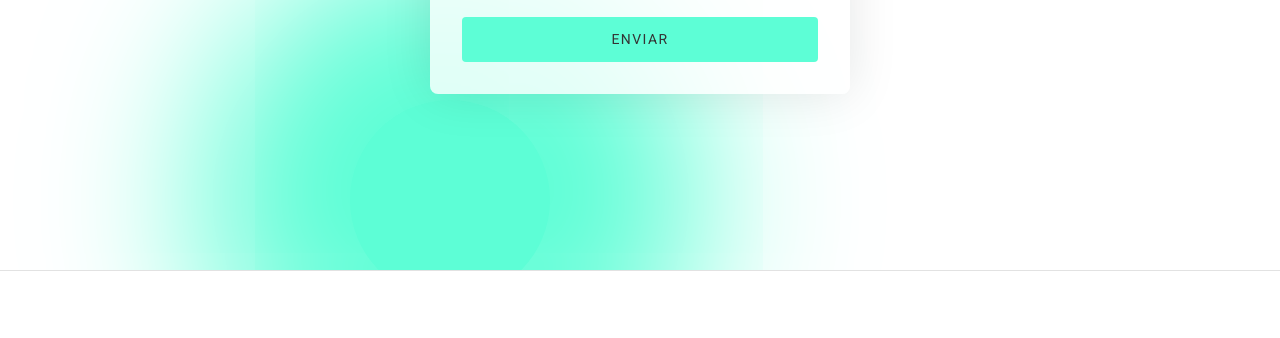
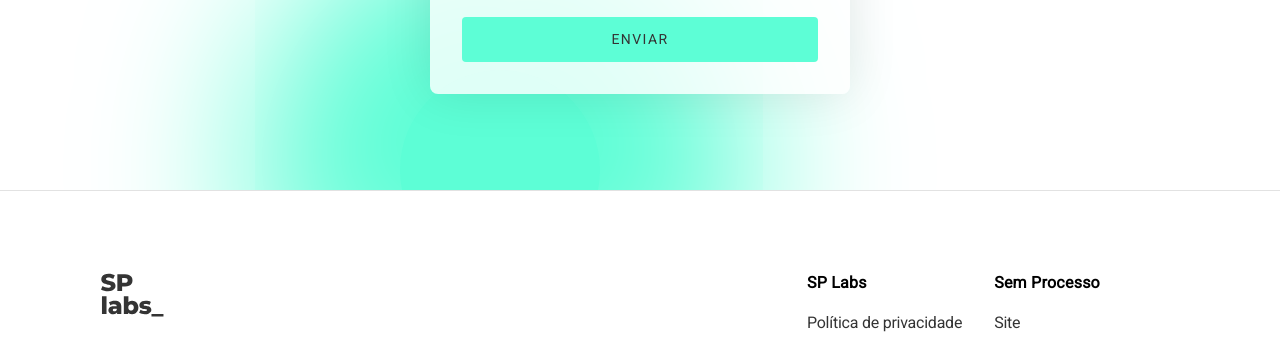
Before and after one commit to tkoch97/SP-Labs, a React (Vite) app: page / in a window 1280 px wide. Shown: the part 2288-2626 px from the top of the page. Built offline with nearby package versions, Linux system fonts and the light colour scheme; no server answers; a web font is replaced by a local one.

Commit message:
style: fixed img background in HoreSection

```diff
--- a/src/components/ContactSection/index.jsx
+++ b/src/components/ContactSection/index.jsx
@@ -103,7 +103,6 @@ export function ContactSection() {
 
           </div>
 
-        <div className='circle'/>
         </div>
 
 
--- a/src/components/ContactSection/style.scss
+++ b/src/components/ContactSection/style.scss
@@ -95,21 +95,4 @@
     }
 
   }
-
-  .circle {
-    position: absolute;
-    z-index: -1;
-    bottom: -60.0rem;
-    left: -20.0rem;
-    width: 20.0rem;
-    height: 20.0rem;
-    background-color: #5DFED6;
-    border-radius: 50%;
-    box-shadow: 0 0 16.0rem 15.0rem #5DFED6;
-
-    @media(min-width:768px) {
-      bottom: -55.0rem;
-      left: 25.0rem;
-    }
-  }
 }
--- a/src/components/HeroSection/style.scss
+++ b/src/components/HeroSection/style.scss
@@ -41,7 +41,7 @@
   height: 100vh;
 
   .heroSection__imgBackground {
-    position: absolute;
+    position: fixed;
     width: 100%;
     height: 100%;
     z-index: -1;
--- a/src/containers/home/index.jsx
+++ b/src/containers/home/index.jsx
@@ -31,8 +31,10 @@ function Home() {
         </div>
 
         <div className='container__contactBlock' id='contact'>
+          <div className='circle'/>
           <ContactSection />
         </div>
+
       </div>
 
       <div className='container__footer'>
--- a/src/containers/home/style.scss
+++ b/src/containers/home/style.scss
@@ -43,11 +43,38 @@ $content-space-mobile: 8.0rem 3.0rem;
 
 .container__contactBlock {
   padding: $content-space-mobile;
-  height: 90.0rem;
+  height: 88.0rem;
+  background-color: #fff;
+  overflow: hidden;
+  position: relative;
 
 
   @media(min-width:768px) {
     padding: $content-space-minWidth-768;
+    height: 82.0rem;
+  }
+
+  .circle {
+    position: absolute;
+    left: 0;
+    z-index: 0;
+    top: 85.0rem;
+    left: -15.0rem;
+    width: 20.0rem;
+    height: 20.0rem;
+    background-color: #5DFED6;
+    border-radius: 50%;
+    box-shadow: 0 0 16.0rem 15.0rem #5DFED6;
+
+    @media(min-width:768px) {
+      top: 70.0rem;
+      left: 10.0rem;
+    }
+
+    @media(min-width:1280px) {
+      top: 70.0rem;
+      left: 40.0rem;
+    }
   }
 }
 
```
